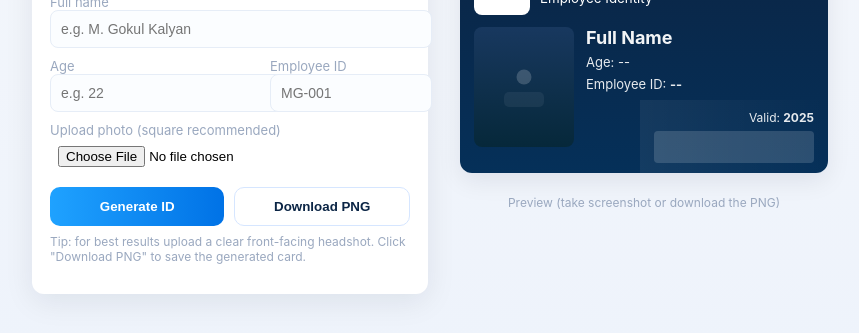
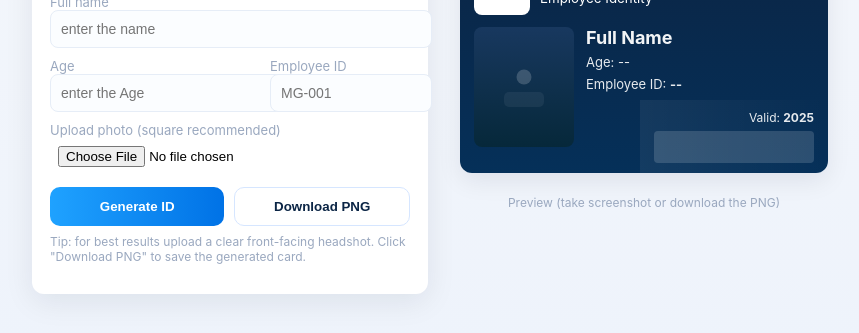
Before and after one commit to m-g-kalyan/id-generator, a plain HTML site: page index.html in a window 1280 px wide. Shown: the part 103-436 px from the top of the page, without its empty margins (210-1069 px from the left). Drawn offline with Linux system fonts and the light colour scheme.

Commit message:
Update index.html

```diff
--- a/index.html
+++ b/index.html
@@ -61,12 +61,12 @@
   <div class="panel">
     <h2>MG Solutions — ID Card Generator</h2>
     <label for="fullName">Full name</label>
-    <input id="fullName" type="text" placeholder="e.g. M. Gokul Kalyan" value="">
+    <input id="fullName" type="text" placeholder="enter the name" value="">
 
     <div class="row">
       <div style="flex:1">
         <label for="age">Age</label>
-        <input id="age" type="number" placeholder="e.g. 22" min="0">
+        <input id="age" type="number" placeholder="enter the Age" min="0">
       </div>
       <div style="width:140px">
         <label for="empid">Employee ID</label>
```
